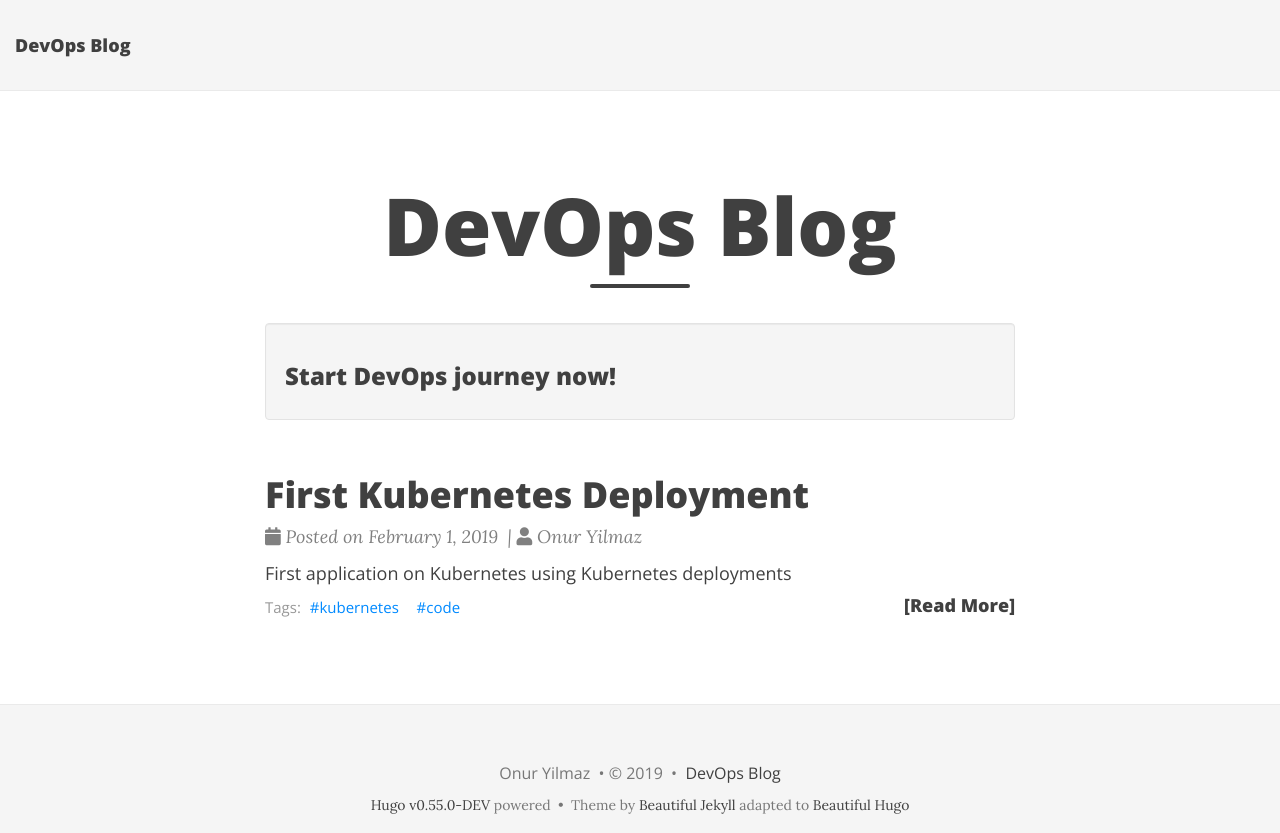
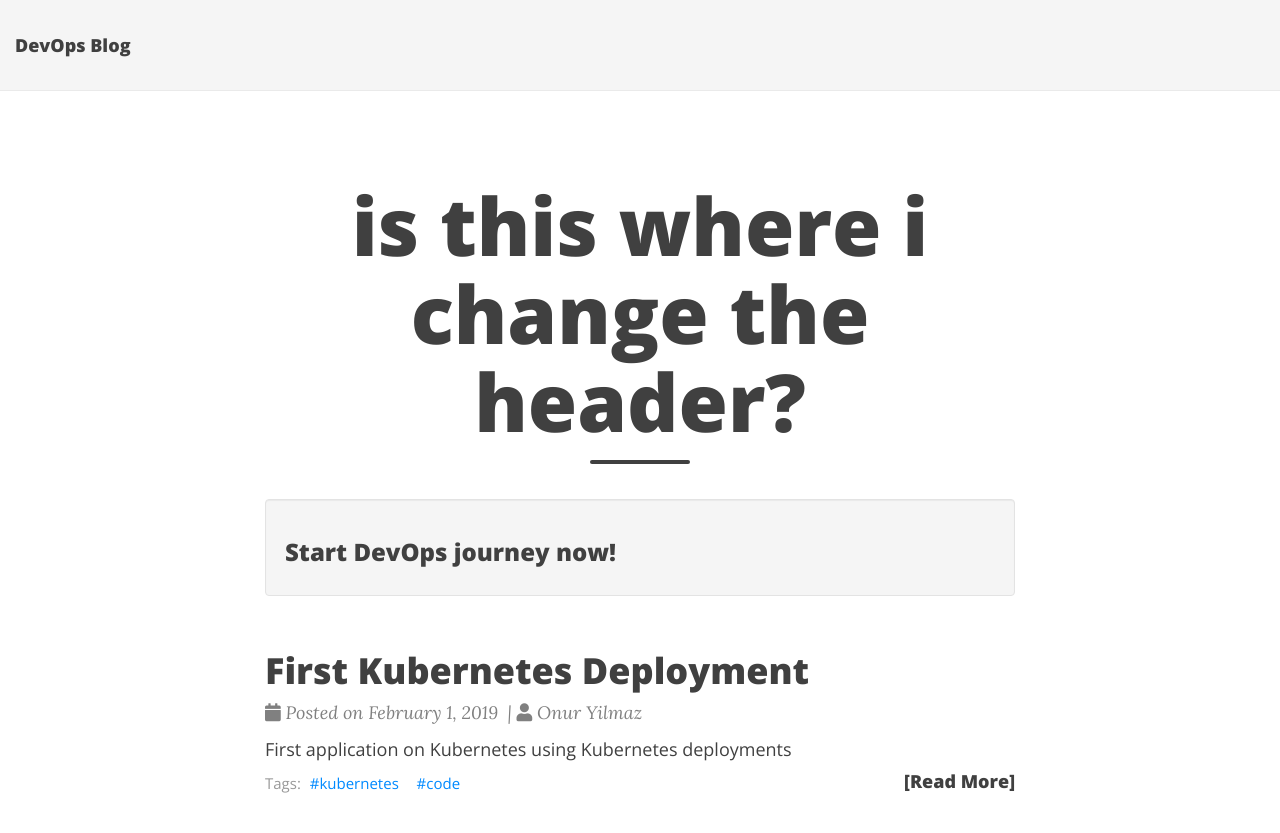
Before and after one commit to michael-hutch1/devops-blog, a plain HTML site: page index.html in a window 1280 px wide. Shown: the top 833 px of the page. Drawn offline with nearby package versions, Linux system fonts and the light colour scheme; some packages are replaced by stand-ins of ours; a script that the page names is missing.

Commit message:
Update index.html

```diff
--- a/index.html
+++ b/index.html
@@ -157,7 +157,7 @@
           <div class="col-lg-8 col-lg-offset-2 col-md-10 col-md-offset-1">
             <div class="page-heading">
 
-                <h1>DevOps Blog</h1>
+                <h1>is this where i change the header?</h1>
 
 
                 <hr class="small">
```
